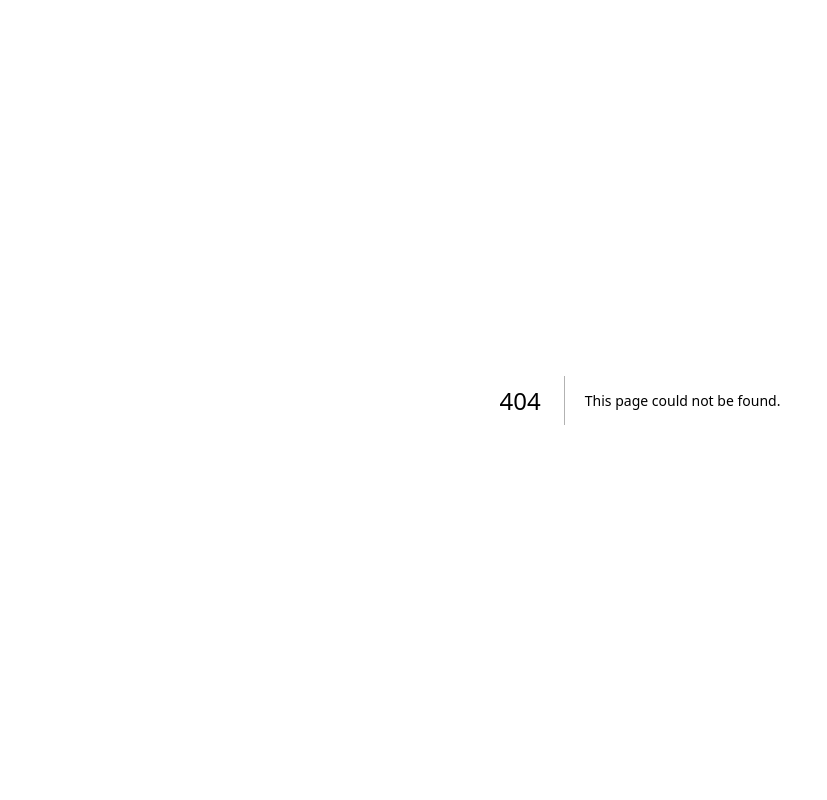
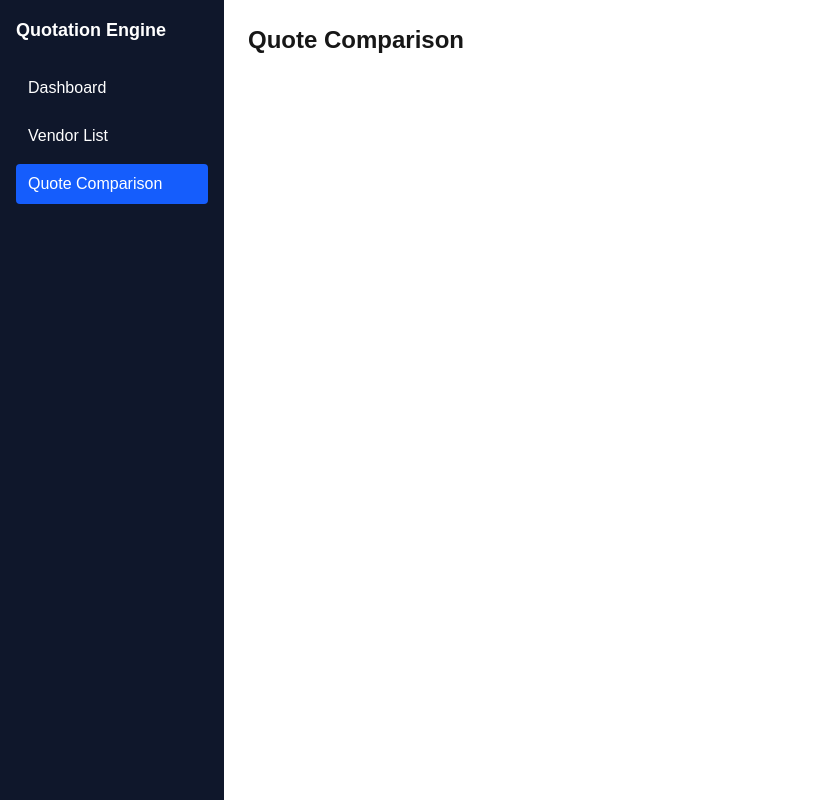
Before and after one commit to trisha-reddy09/vendor-quotation-engine, a Next.js app in the folder frontend/dashboard/: page /quote-comparison in a window 1280 px wide. Before the commit this address had no page. Shown: the whole page, without its empty margins (0-827 px from the left). Built offline with nearby package versions, Linux system fonts and the light colour scheme.

Commit message:
Add navbar and placeholder pages

```diff
--- a/frontend/dashboard/app/layout.tsx
+++ b/frontend/dashboard/app/layout.tsx
@@ -1,3 +1,4 @@
+import Navbar from "@/components/Navbar";
 import type { Metadata } from "next";
 import { Geist, Geist_Mono } from "next/font/google";
 import "./globals.css";
@@ -23,7 +24,10 @@ export default function RootLayout({ children }: LayoutProps<"/">) {
       lang="en"
       className={`${geistSans.variable} ${geistMono.variable} h-full antialiased`}
     >
-      <body className="min-h-full flex flex-col">{children}</body>
+      <body className="min-h-full flex">
+      <Navbar />
+      <main className="flex-1 p-6">{children}</main>
+      </body>
     </html>
   );
 }
--- /dev/null
+++ b/frontend/dashboard/app/quote-comparison/page.tsx
@@ -0,0 +1,3 @@
+export default function QuoteComparisonPage() {
+  return <h1 className="text-2xl font-bold">Quote Comparison</h1>;
+}
--- /dev/null
+++ b/frontend/dashboard/app/vendors/page.tsx
@@ -0,0 +1,3 @@
+export default function VendorsPage() {
+  return <h1 className="text-2xl font-bold">Vendor List</h1>;
+}
--- /dev/null
+++ b/frontend/dashboard/components/Navbar.tsx
@@ -0,0 +1,32 @@
+"use client";
+import Link from "next/link";
+import { usePathname } from "next/navigation";
+
+const links = [
+  { href: "/", label: "Dashboard" },
+  { href: "/vendors", label: "Vendor List" },
+  { href: "/quote-comparison", label: "Quote Comparison" },
+];
+
+export default function Navbar() {
+  const pathname = usePathname();
+  return (
+    <nav className="w-56 min-h-screen bg-slate-900 text-white p-4">
+      <h2 className="text-lg font-bold mb-6">Quotation Engine</h2>
+      <ul className="space-y-2">
+        {links.map((l) => (
+          <li key={l.href}>
+            <Link
+              href={l.href}
+              className={`block rounded px-3 py-2 ${
+                pathname === l.href ? "bg-blue-600" : "hover:bg-slate-700"
+              }`}
+            >
+              {l.label}
+            </Link>
+          </li>
+        ))}
+      </ul>
+    </nav>
+  );
+}
```
